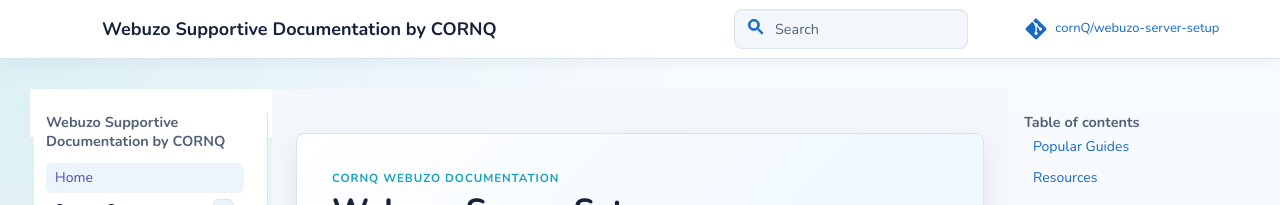
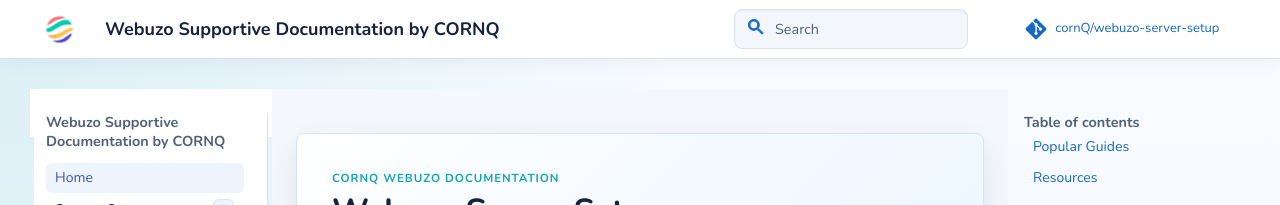
Before and after one commit to cornQ/webuzo-server-setup, an MkDocs documentation site: the page built from docs/index.md, in a window 1280 px wide. Shown: the top 205 px of the page. Built offline with MkDocs 1.6.1 and Material for MkDocs 9.7.7, drawn with Linux system fonts in a browser that asks for light colours; comment, search, counter and statistics services are not loaded.

Commit message:
Use favicon as site logo

```diff
--- a/docs/css/style.css
+++ b/docs/css/style.css
@@ -32,6 +32,13 @@
   min-height: 2.8rem;
   padding-top: .15rem;
   padding-bottom: .15rem;
+}
+
+.md-logo img,
+.md-header__button.md-logo img {
+  display: block;
+  height: 1.35rem;
+  width: 1.35rem;
 }
 
 .md-footer {
@@ -292,6 +299,13 @@
   .md-nav--primary .md-nav__title .md-nav__button,
   .md-nav--primary .md-nav__title .md-logo {
     color: #ffffff;
+  }
+
+  .md-nav--primary .md-nav__title .md-logo img,
+  .md-nav--primary .md-nav__title .md-nav__button img {
+    display: block;
+    height: 1.8rem;
+    width: 1.8rem;
   }
 
   .md-nav--primary .md-nav__title svg,
--- a/mkdocs.yml
+++ b/mkdocs.yml
@@ -8,6 +8,7 @@
 
 theme:
   name: material
+  logo: img/favicon.png
   favicon: img/favicon.png
   features:
     - navigation.instant
```
